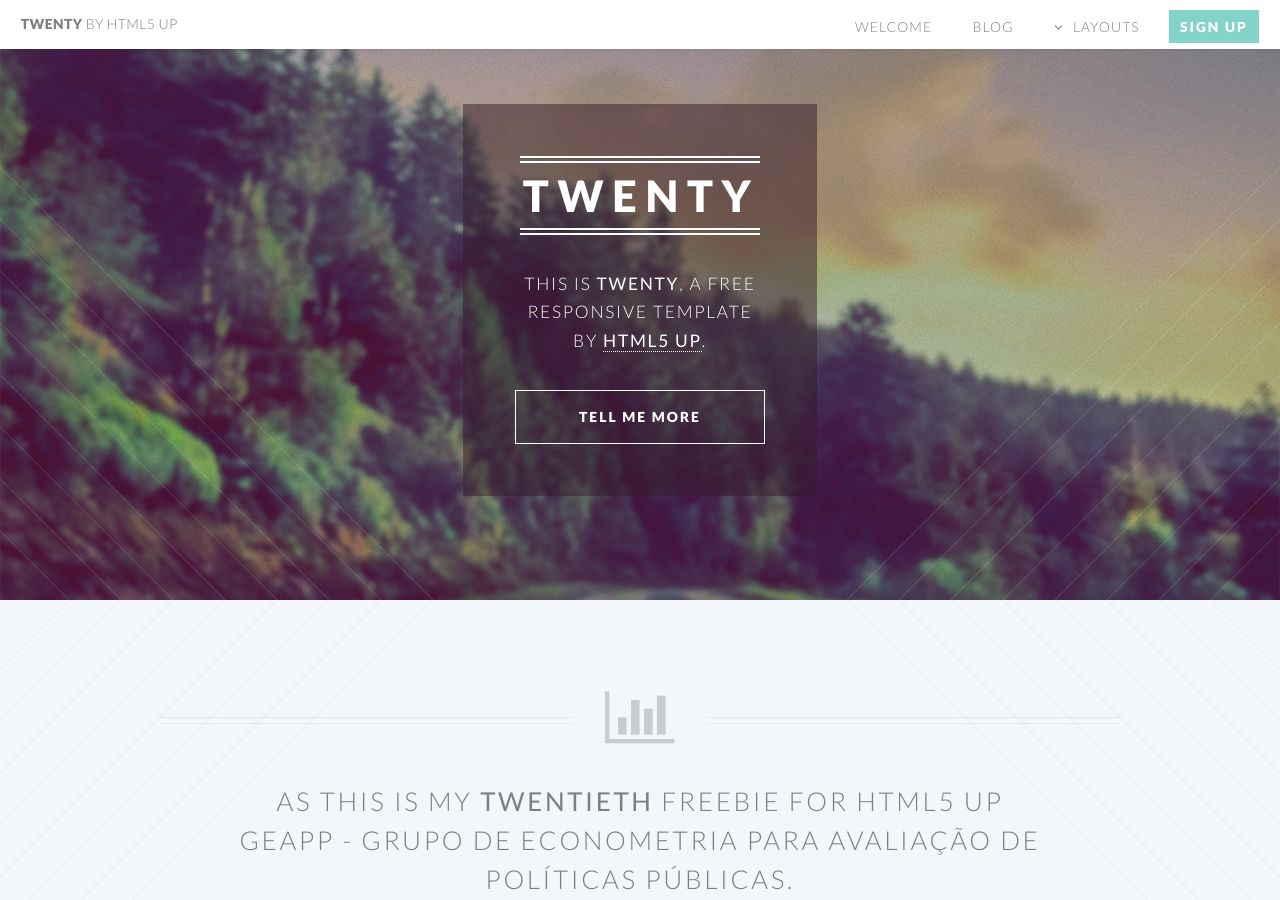
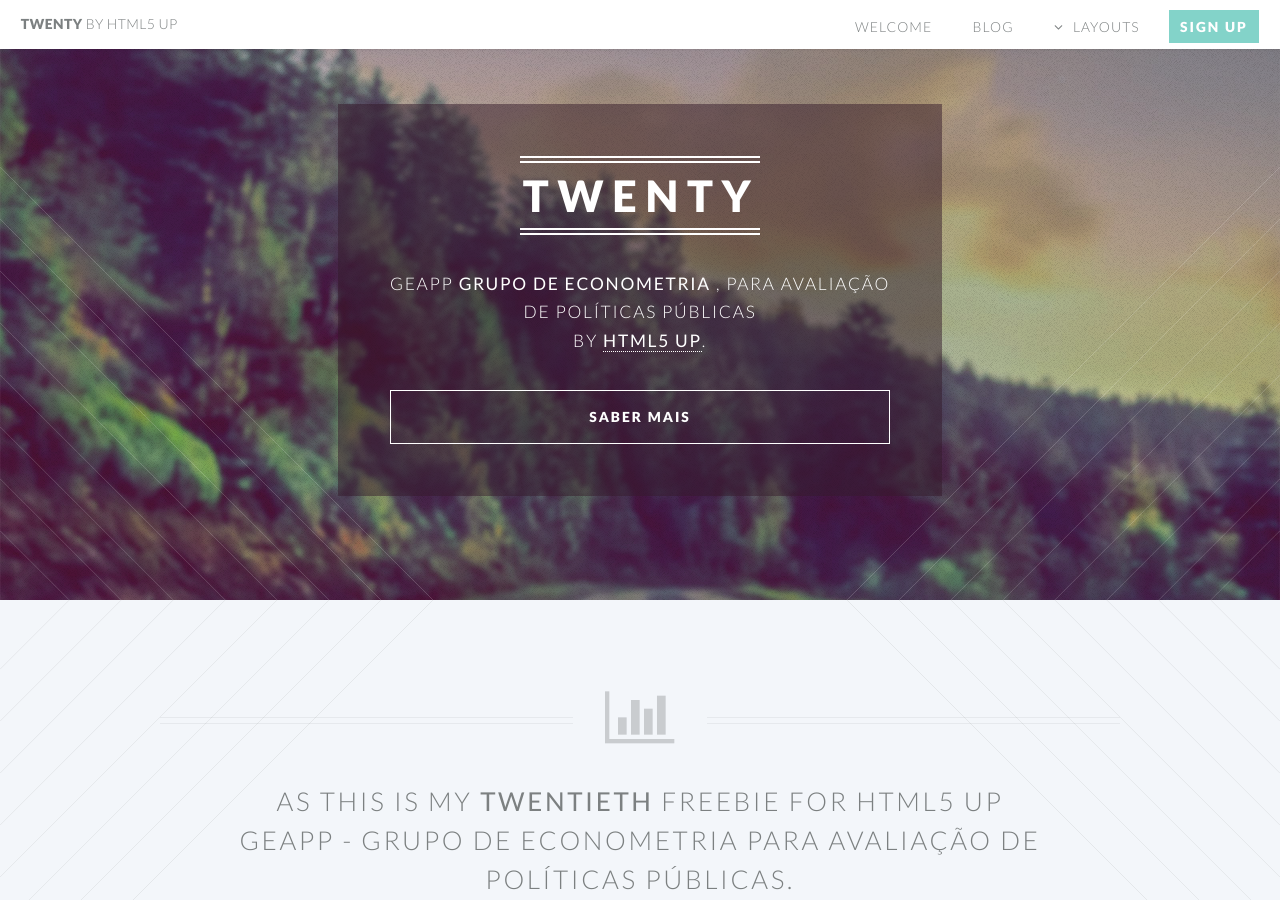
Before and after one commit to econometrick/econometrick.github.io, a Jekyll site: the page built from index.html, in a window 1280 px wide and 900 px high. Built offline with Jekyll 4.4.1, drawn with Linux system fonts in a browser that asks for light colours.

Commit message:
Update banner.html

```diff
--- a/_includes/banner.html
+++ b/_includes/banner.html
@@ -12,14 +12,14 @@
         <header>
             <h2>TWENTY</h2>
         </header>
-        <p>This is <strong>Twenty</strong>, a free
+        <p>GEAPP <strong>Grupo de Econometria </strong>, para Avaliação
         <br />
-        responsive template
+        de Políticas Públicas
         <br />
         by <a href="http://html5up.net">HTML5 UP</a>.</p>
         <footer>
             <ul class="buttons vertical">
-                <li><a href="#main" class="button fit scrolly">Tell Me More</a></li>
+                <li><a href="#main" class="button fit scrolly">Saber mais</a></li>
             </ul>
         </footer>
 
```
